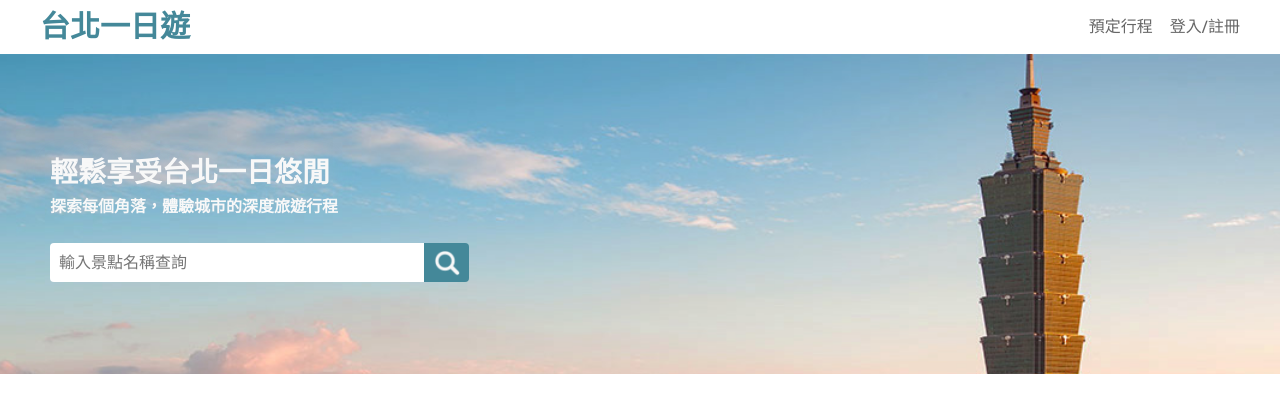
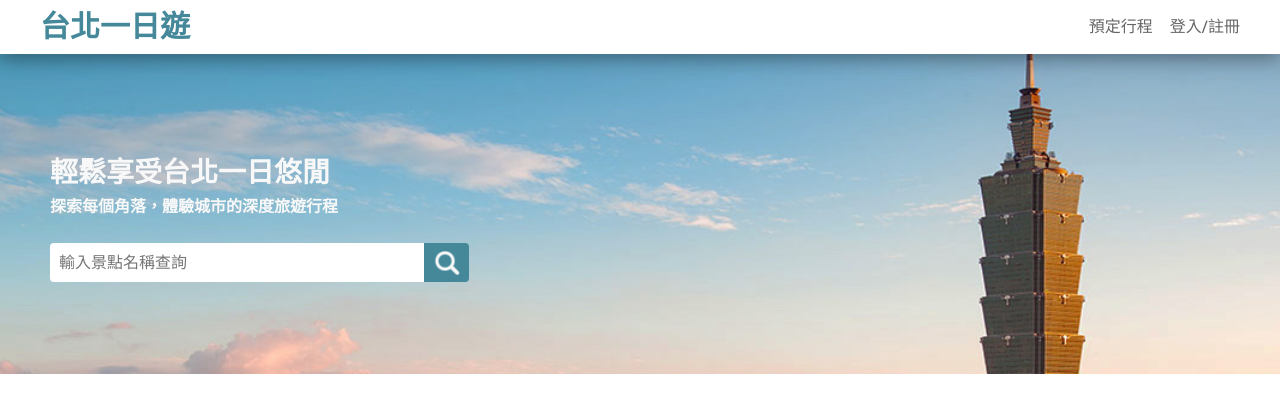
Before and after one commit to Ben10225/taipei-day-trip, a Flask app: page / in a window 1280 px wide. Shown: the top 420 px of the page. Run offline with Flask 2, Linux system fonts and the light colour scheme; data comes from the database, SQL or seed files in the repository.

Commit message:
b4 css change

```diff
--- a/components/router.py
+++ b/components/router.py
@@ -19,8 +19,8 @@ def attractions():
 				"message": "資料輸入錯誤"
 			}, 400
 
-		sql_conn.set_page_keyword(page, keyword)
-		items, next = sql_conn.attractions()
+		# sql_conn.set_page_keyword(page, keyword)
+		items, next = sql_conn.attractions(page, keyword)
 
 		if next:
 			nextPage = int(page)+1
@@ -65,8 +65,7 @@ def attractionitem(id):
 				"message": "無法辨識"
 			}, 500
 
-		sql_conn.set_id(id)
-		item = sql_conn.attraction()
+		item = sql_conn.attraction(id)
 
 		if item:
 			result = {
--- a/data/DBconnection.py
+++ b/data/DBconnection.py
@@ -40,7 +40,7 @@ ORDER BY a.aid LIMIT %s,13
 
 select_id = """
 SELECT a.id, c.category_name, a.name, a.description, a.address, a.transport, m.mrt_name, a.lat, a.lng,
-GROUP_CONCAT( DISTINCT i.url ORDER BY i.pid SEPARATOR ',') AS urls
+GROUP_CONCAT( DISTINCT i.url ORDER BY i.pid ASC SEPARATOR ',') AS urls
 FROM attractions AS a
 INNER JOIN categories AS c ON a.category_id=c.cid INNER JOIN mrts AS m ON a.mrt_id=m.mid
 INNER JOIN images AS i ON a.id=i.iid WHERE a.id=%s GROUP BY a.id, c.category_name, a.name, a.description, a.address, a.transport, m.mrt_name, a.lat, a.lng
@@ -53,31 +53,19 @@ select_categories = "SELECT category_name FROM categories"
 class Users:
 
 	def __init__(self) -> None:
-		self.page = 0
-		self.keyword = ""
-		self.id = 1
 		self.db = connectPool("users")
 
 
-	def set_id(self, id):
-		self.id = id
-
-
-	def set_page_keyword(self, page, keyword):
-		self.page = page
-		self.keyword = keyword
-
-
-	def attractions(self):
+	def attractions(self, page, keyword):
 		try:
 			db = connectPool("users")
 			mycursor = db.cursor(dictionary=True)
-			start_attraction = int(self.page) * 12
+			start_attraction = int(page) * 12
 
-			if self.keyword == "":
+			if keyword == "":
 				mycursor.execute(select_page, (start_attraction, ))
 			else:
-				mycursor.execute(select_keyword, ("%" + self.keyword + "%", self.keyword, start_attraction))
+				mycursor.execute(select_keyword, ("%" + keyword + "%", keyword, start_attraction))
 
 			items = mycursor.fetchall()
 
@@ -97,11 +85,11 @@ class Users:
 			db.close()
 
 
-	def attraction(self):
+	def attraction(sel, id):
 		try:
 			db = connectPool("users")
 			mycursor = db.cursor(dictionary=True)
-			mycursor.execute(select_id, (self.id, ))
+			mycursor.execute(select_id, (id, ))
 			item = mycursor.fetchone()
 			return item
 
--- a/public/css/index.css
+++ b/public/css/index.css
@@ -20,6 +20,10 @@
   display: grid;
   justify-content: center;
   align-items: center;
+  position: fixed;
+  background: #fff;
+  z-index: 100;
+  box-shadow: 0 4px 20px rgba(0, 0, 0, 0.4);
 }
 .wrapper nav .nav_bar {
   width: 1200px;
@@ -44,6 +48,9 @@
   font-size: 16px;
   line-height: 34px;
   color: #666666;
+}
+.wrapper .nav_box {
+  height: 54px;
 }
 .wrapper section {
   overflow: hidden;
--- a/public/css/index.scss
+++ b/public/css/index.scss
@@ -21,6 +21,10 @@
     display: grid;
     justify-content: center;
     align-items: center;
+    position: fixed;
+    background: #fff;
+    z-index: 100;
+    box-shadow: 0 4px 20px rgba(#000, 0.4);
     .nav_bar{
       width: 1200px;
       height: 34px;
@@ -45,6 +49,9 @@
         }
       }
     }
+  }
+  .nav_box{
+    height: 54px;
   }
   section{
     overflow: hidden;
@@ -156,7 +163,7 @@
     .hero_section_outter{
       width: 100%;
       .hero_section{
-        width: 1920px;
+        // width: 1920px;
         height: 320px;
         background-image: url('../images/welcome.png');
         background-position: center 0px;
--- a/public/js/lib_index.js
+++ b/public/js/lib_index.js
@@ -5,24 +5,23 @@ let sum = 0;
 let keywordValue = "";
 
 /*  infiniteScroll  */
+const target = document.querySelector('.target');
+
 let options = {
   root: null,
   rootMargin: "50px 50px 50px 50px",
-  threshold: 0.5,
+  threshold: 1,
 }
 
 let callback = (entries, observer) => {
-  entries.forEach(entry => {
-    ct ++;
-    if(ct > 2 && ct % 2 == 1){
-      catchAttractions(page, keywordValue);
-      observer.unobserve(target);
-    }
-  })
+  ct ++;
+  if(ct > 2 && ct % 2 == 1){
+    catchAttractions(page, keywordValue);
+    observer.unobserve(target);
+  }
 }
 
 let observer = new IntersectionObserver(callback, options);
-const target = document.querySelector('.target');
 // observer.observe(target);
 
 
@@ -197,7 +196,11 @@ function createError(err){
 }
 
 
+// 再分成 子資料夾 或命名更精準
+// export {};
 
+// 是否用物件或直接用函式都可以
+// default 適合用在主要的
 export default {
   catchCategories,
   catchAttractions,
--- a/templates/index.html
+++ b/templates/index.html
@@ -19,6 +19,7 @@
         </ul>
       </div>
     </nav>
+    <div class="nav_box"></div>
     <section>
       <div class="slogan_box">
         <div class="slogan">
```
Also changed, not shown: 2 other files.
